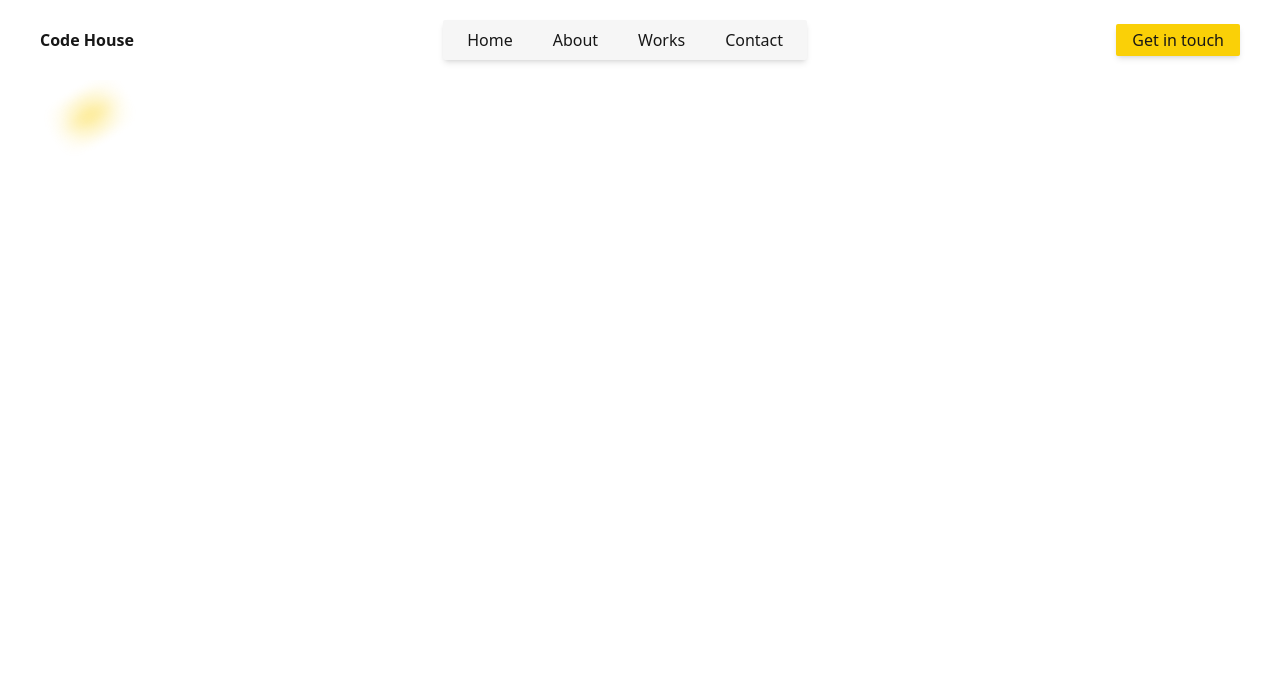
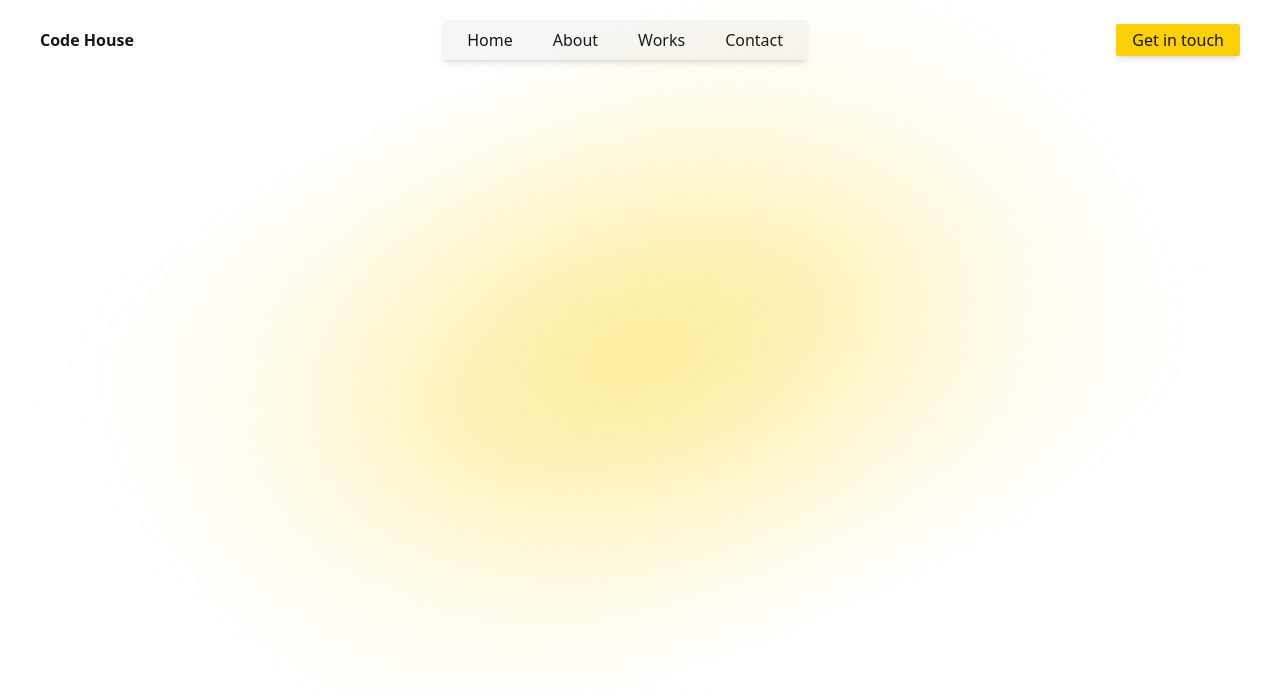
Before and after one commit to joheee/frontend-code-house, a Next.js app: page / in a window 1280 px wide. Shown: the top 692 px of the page. Built offline with nearby package versions, Linux system fonts and the light colour scheme.

Commit message:
on progres landing page

```diff
--- a/src/app/landing/LandingDesktop.tsx
+++ b/src/app/landing/LandingDesktop.tsx
@@ -2,8 +2,14 @@ import Image from "next/image";
 
 export default function LandingDesktop() {
   return (
-    <div>
-      <Image src='/landing_background.png' width={100} height={100} alt="bla bla"/>
+    <div className="">
+      <Image
+        src="/landing_background.png"
+        alt="bla bla"
+        layout="fill"
+        quality={100}
+        priority
+      />
     </div>
-  )
+  );
 }
```
